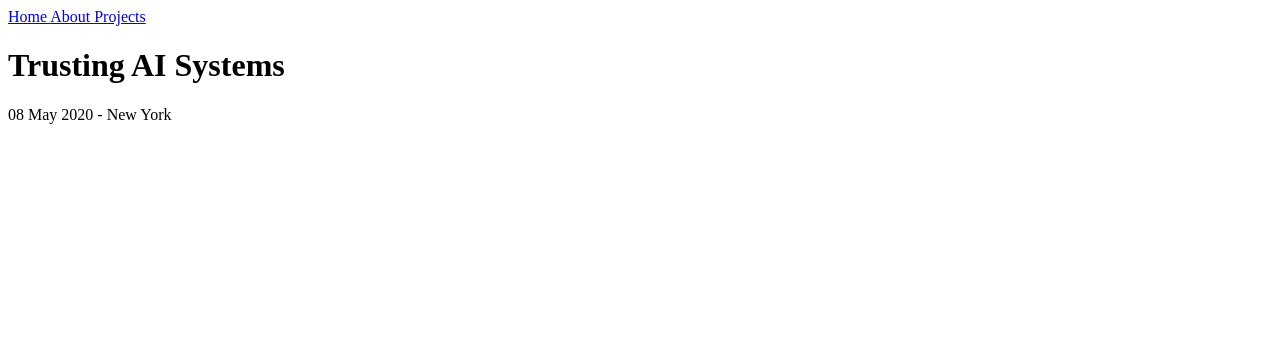
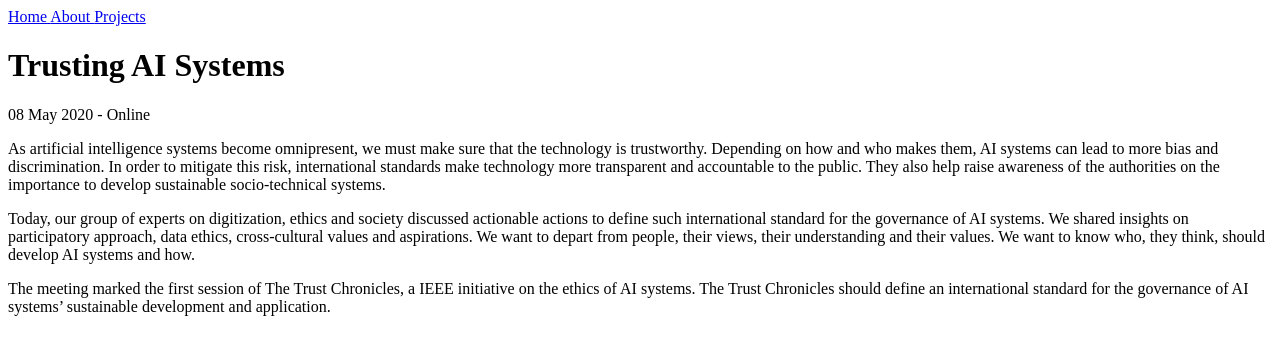
Before and after one commit to sjinko/sjinko.github.io, a Jekyll site: the page built from _posts/2020-05-08-trusting_ai_systems.md, in a window 1280 px wide. Shown: the top 355 px of the page. Built offline with Jekyll 4.4.1, drawn with Linux system fonts in a browser that asks for light colours.

Commit message:
Completed post

```diff
--- a/_posts/2020-05-08-trusting_ai_systems.md
+++ b/_posts/2020-05-08-trusting_ai_systems.md
@@ -1,7 +1,15 @@
 ---
 title: Trusting AI Systems
-author: Shin
+author: Shin Alexandre Koseki
 category: News
-tag: [AI, Trust, IEEE, Ethics, Committee]
-location: New York
+tag: [AI, Artificial intelligence, Trust, IEEE, Ethics, Committee, Digital Humanities, Data Studies, Data Science, Participatory Design, Policy-Making, Standards, Digitization, Cross-cultural values, Innovation]
+location: Online
+participants_universities: [EPFL, University of Zurich, Melbourne University, New York University, Georgia Institute of Technology, University of Arizona, University of Waikato, Tsinghua University]
+participants_ngo: [IEEE, Montreal AI Ethics Institute, Digital Switzerland, Swiss Digital Initiative]
+participants_companies: [IBM, Ethix, Salesforce, Privately]
 ---
+As artificial intelligence systems become omnipresent, we must make sure that the technology is trustworthy. Depending on how and who makes them, AI systems can lead to more bias and discrimination. In order to mitigate this risk, international standards make technology more transparent and accountable to the public. They also help raise awareness of the authorities on the importance to develop sustainable socio-technical systems.
+
+Today, our group of experts on digitization, ethics and society discussed actionable actions to define such international standard for the governance of AI systems. We shared insights on participatory approach, data ethics, cross-cultural values and aspirations. We want to depart from people, their views, their understanding and their values. We want to know who, they think, should develop AI systems and how.
+
+The meeting marked the first session of The Trust Chronicles, a IEEE initiative on the ethics of AI systems. The Trust Chronicles should define an international standard for the governance of AI systems’ sustainable development and application.
```
